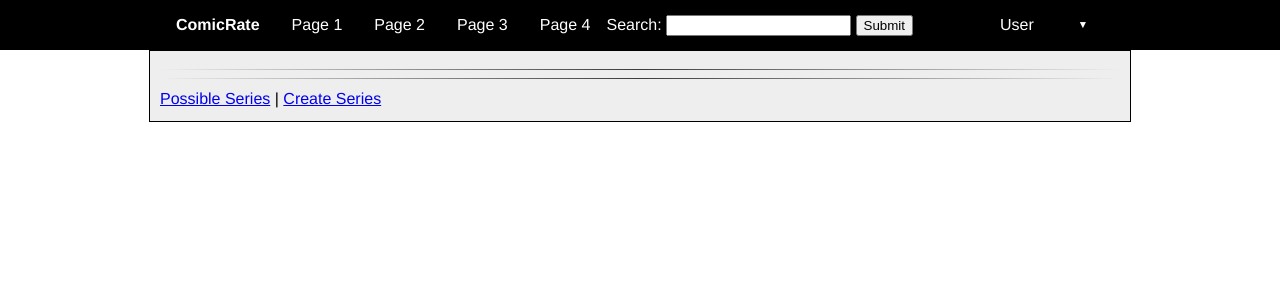
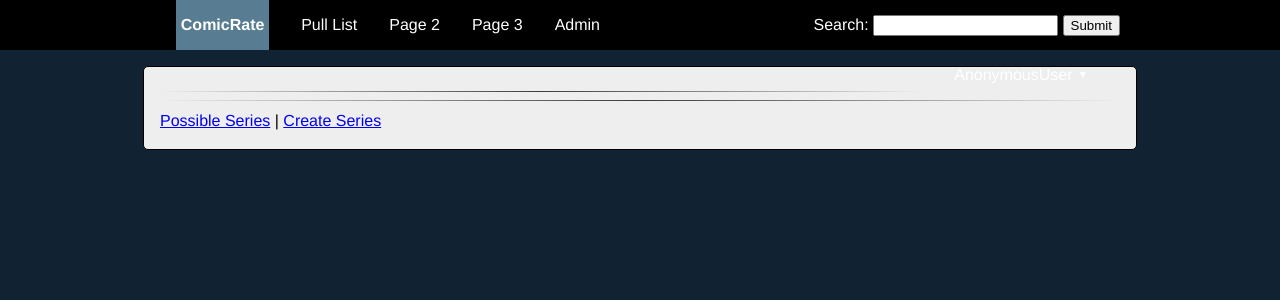
Before and after one commit to tekton/ComicsDjango, a Django app: template templates/index.html in a window 1280 px wide. Shown: the top 300 px of the page. Run offline with Django 3.2, Linux system fonts and the light colour scheme; the template is opened without the code that fills it, so the values that code supplies are empty; some libraries are stand-ins or nearby versions.

Commit message:
lots of base template updates

```diff
--- a/HomeComics/views.py
+++ b/HomeComics/views.py
@@ -19,7 +19,7 @@ import json
 
 
 def index(request):
-    recentFiles = ComicFile.objects.all().order_by("-id")[:4].values()
+    recentFiles = ComicFile.objects.all().order_by("-id")[:5].values()
 
     #recentFiles = ComicFile.objects.filter(rootFolder=3).values()
 
--- a/templates/index.html
+++ b/templates/index.html
@@ -5,7 +5,7 @@
 
 {{form.as_table}}
 
-<div>
+<div style="text-align: center;">
 	{% for file in recentFiles %}
 		<!-- {{ file.name }}-->
 		<a href="{% url HomeComics.views.single_issue file.id %}"><img src="/static/images/{{file.thumbnail|hexVert}}" width="160px" /></a>
--- a/templates/root.html
+++ b/templates/root.html
@@ -13,6 +13,7 @@
 			font-size: 16px;
 			line-height: 1.5em;
 			font-family: Helvetica, Arial, sans-serif;
+			background: #123;
 		}
 
 		/*
@@ -45,8 +46,11 @@
 		#siteheader h1 {
 			margin: 0 1em;
 			padding: 0;
+			padding-left: .3em;
+			padding-right: .3em;
 			font-size: 1em;
 			float: left;
+			background-color: #587c91;
 		}
 		#siteheader ul.nav,
 		#siteheader ul.nav ul {
@@ -119,30 +123,12 @@
 
     	#container, #head {
     		width: 960px;
-    		margin: 0 auto;
-    		padding: 10px;
+    		margin: 1em auto;
+    		padding: 1em;
     		border: 1px solid black;
     		background: #eee;
-    		/*border-radius: 5px;*/
+    		border-radius: 5px;
     	}
-
-		#head h3 {
-			color: #222;
-			text-shadow: 0px 2px 3px #555;
-			font-weight: bold;
-			font-size: 2em;
-		}
-
-		#head {
-			background-color: #474747;
-			margin-bottom: 15px;
-			border: 5px solid #aaa;
-		}
-
-		#head a, #head a:visited {
-			color: #222;
-			text-decoration: none
-		}
 
 		/* Gradient transparent - color - transparent :: stolen from http://css-tricks.com/examples/hrs/ */
 		hr {
@@ -167,13 +153,13 @@
 			<h1><a href="{% url HomeComics.views.index %}">ComicRate</a></h1>
 			<nav id="sitenav">
 				<ul class="nav">
-					<li><a href="#">Page 1</a></li>
+					<li><a href="#">Pull List</a></li>
 					<li><a href="#">Page 2</a></li>
 					<li><a href="#">Page 3</a></li>
-					<li><a href="#">Page 4</a></li>
+					<li><a href="/admin">Admin</a></li>
 				</ul>
 			</nav>
-			<div id="search">
+			<div id="search" style="float: right;">
 				<ul class="nav">
 					<li>
 						<form action="{% url HomeComics.search.search_all %}" method="POST">
@@ -188,10 +174,10 @@
 			<div id="usernav">
 				<ul class="nav pull-right">
 					<li class="dropdown">
-						<a href="#">User <i class="icon-triangle-down"></i></a>
+						<a href="#">{{user}} <i class="icon-triangle-down"></i></a>
 						<ul class="dropdown-menu">
-							<li><a href="#">Settings</a></li>
-							<li><a href="#">Logout</a></li>
+							<li><a href="/accounts/settings">Settings</a></li>
+                            <li><a href="/accounts/logout/?next=/">Logout</a></li>
 						</ul>
 					</li>
 				</ul>
```
